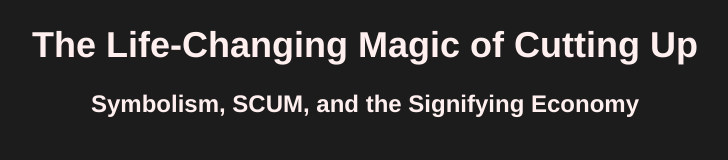
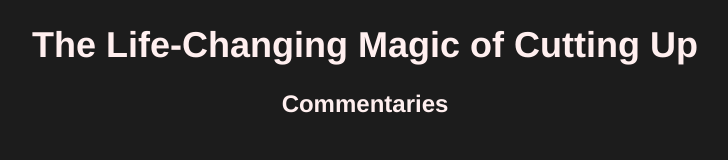
Before and after one commit to vsgroyper/tlcmocu, a plain HTML site: page index.html in a window 1280 px wide. Shown: the whole page, without its empty margins (275-1003 px from the left). Drawn offline with Linux system fonts and the light colour scheme.

Commit message:
Update index.html

```diff
--- a/index.html
+++ b/index.html
@@ -8,6 +8,6 @@
       The Life-Changing Magic of Cutting Up
     </title>
     <h1>The Life-Changing Magic of Cutting Up</h1>
-    <h2>Symbolism, SCUM, and the Signifying Economy</h2>
+    <h2>Commentaries</h2>
   </body>
 </html>
```
